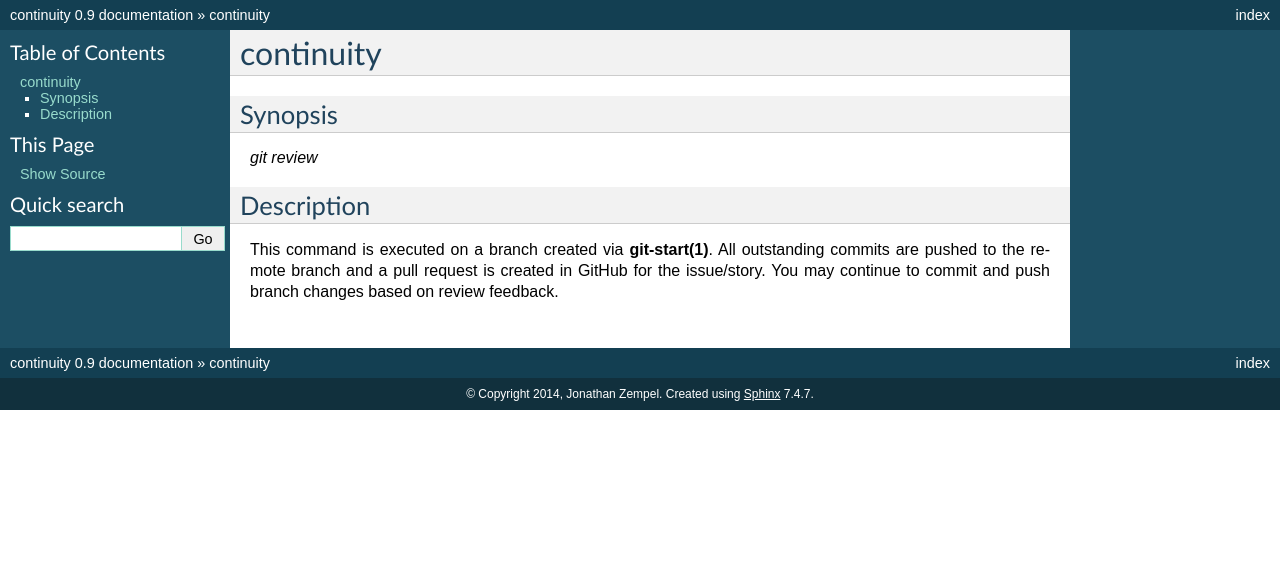
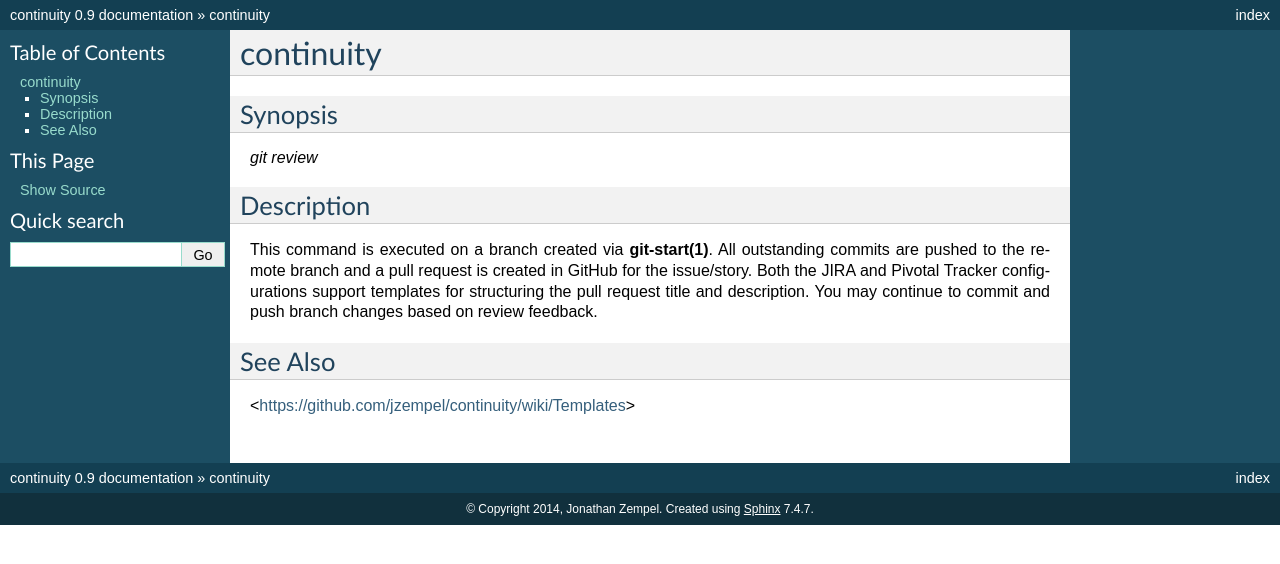
Before and after one commit to jzempel/continuity, a Sphinx documentation site: the page built from docs/git-review.rst, in a window 1280 px wide. Shown: the top 564 px of the page. Built offline with Sphinx 7.4.7, drawn with Linux system fonts in a browser that asks for light colours.

Commit message:
[#26] Default git-review PR title to issue/story name

```diff
--- a/docs/git-review.rst
+++ b/docs/git-review.rst
@@ -13,5 +13,12 @@ Description
 
 This command is executed on a branch created via **git-start(1)**. All
 outstanding commits are pushed to the remote branch and a pull request is
-created in GitHub for the issue/story. You may continue to commit and push
-branch changes based on review feedback.
+created in GitHub for the issue/story. Both the JIRA and Pivotal Tracker
+configurations support templates for structuring the pull request title and
+description. You may continue to commit and push branch changes based on
+review feedback.
+
+See Also
+--------
+
+<`<https://github.com/jzempel/continuity/wiki/Templates>`_>
```
Also changed, not shown: docs/git-start.rst (+6 -1 lines), 3 other files.
